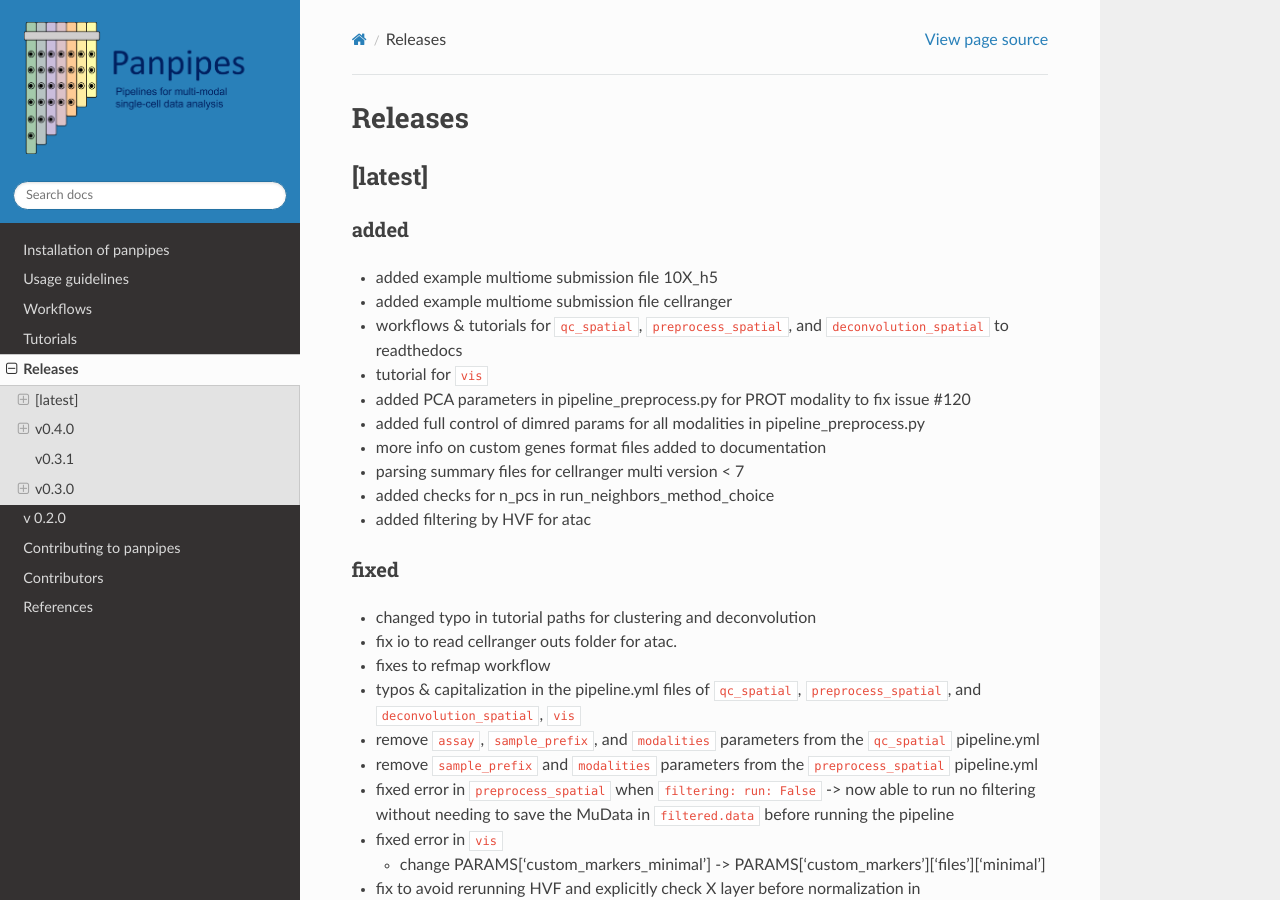
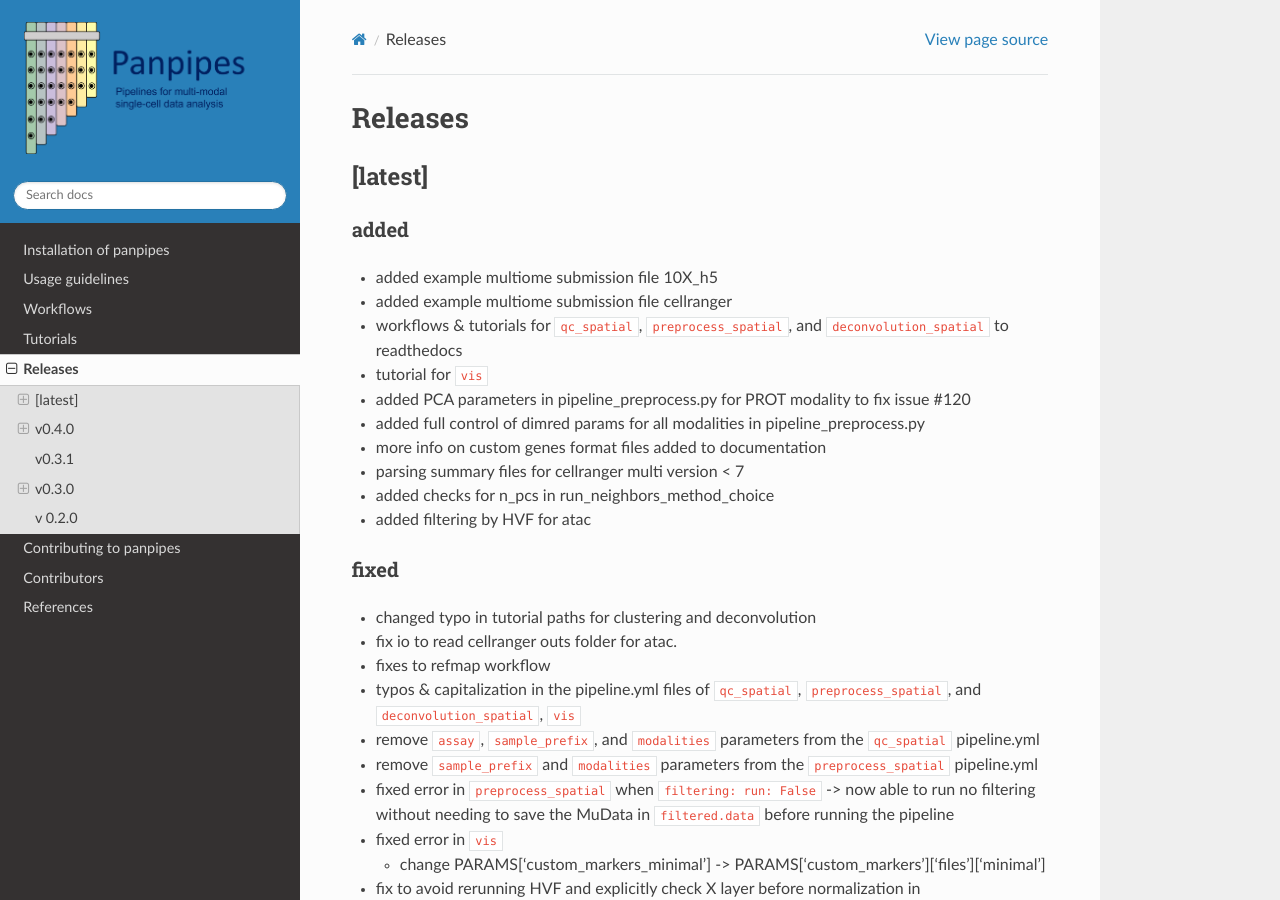
Before and after one commit to bio-la/panpipes-nextflow, a Sphinx documentation site: the page built from docs/release_notes.md, in a window 1280 px wide and 900 px high. Built offline with Sphinx 7.4.7 and the Read the Docs theme 2.0.0, drawn with Linux system fonts in a browser that asks for light colours.

```diff
--- a/docs/release_notes.md
+++ b/docs/release_notes.md
@@ -52,7 +52,6 @@ Big Change! the submission files for the `ingest` workflow have now changed! we
 See tutorials for examples of submission files.
 
 
-
 ### added
 - merged PR #111:
   - LSI in panpipes_preprocess is run on the highly variable features
@@ -82,6 +81,6 @@ See tutorials for examples of submission files.
 ### dependencies
 - additional dependencies: squidpy, cell2location, openpyxl
 
-# v 0.2.0
+## v 0.2.0
 - First public version of panpipes
     - contains qc_mm, preprocess, intergration, clustering
```
